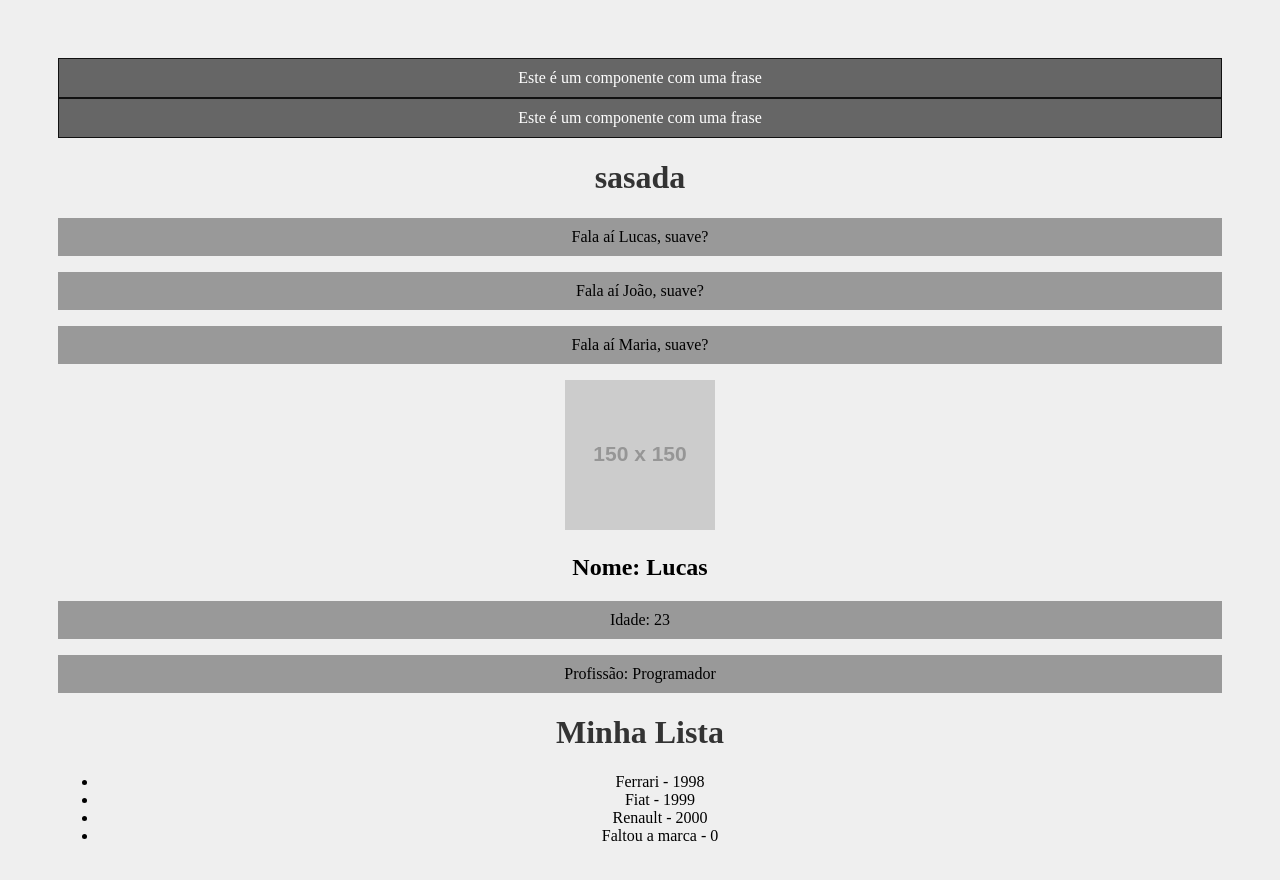
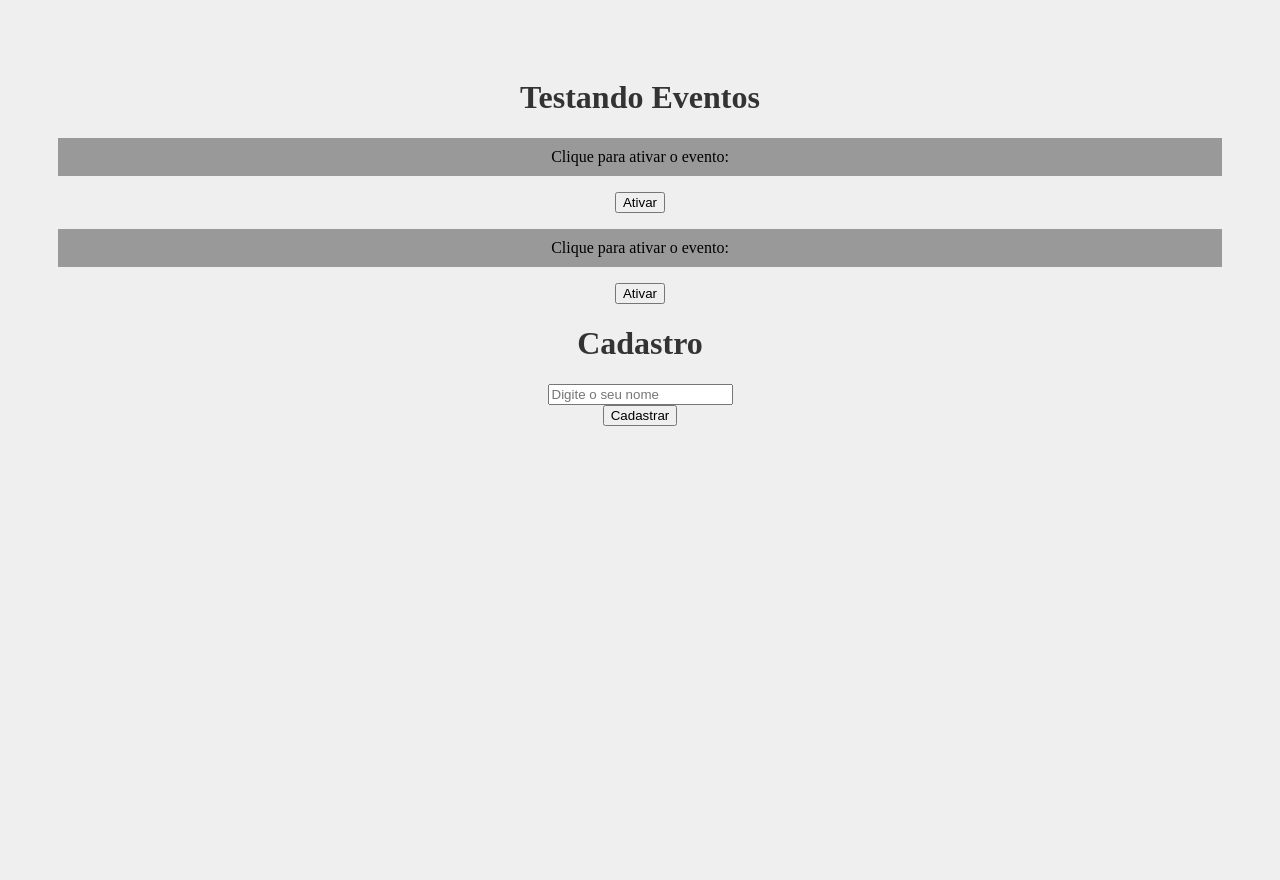
Before and after one commit to lucasgomes14/ReactCourse, a React (Create React App) app in the folder meu-projeto/: page / in a window 1280 px wide. Shown: the top 880 px of the page. Built offline with nearby package versions, Linux system fonts and the light colour scheme.

Commit message:
Events in React

```diff
--- a/meu-projeto/src/App.js
+++ b/meu-projeto/src/App.js
@@ -1,22 +1,16 @@
 import './App.css';
-import SayMyName from './components/SayMyName';
-import Pessoa from './components/Pessoa';
-import Frase from './components/Frase';
-import List from './components/List';
+import Evento from './components/Evento';
+import Form from './components/Form';
 
 function App() {
   const nome = "Maria"
 
   return (
     <div className="App">
-      <Frase />
-      <Frase />
-      <h1>sasada</h1>
-      <SayMyName nome="Lucas" />
-      <SayMyName nome="João" />
-      <SayMyName nome={nome} />
-      <Pessoa nome="Lucas" idade="23" profissao="Programador" foto="https://via.placeholder.com/150" />
-      <List />
+      <h1>Testando Eventos</h1>
+      <Evento numero={1} />
+      <Evento numero={2} />
+      <Form />
     </div>
   );
 }
--- /dev/null
+++ b/meu-projeto/src/components/Evento.js
@@ -0,0 +1,14 @@
+function Evento({ numero }) {
+    function meuEvento() {
+        console.log(`Opa, fui ativado! numero: ${numero}`)
+    }
+
+    return(
+        <div>
+            <p>Clique para ativar o evento:</p>
+            <button onClick={meuEvento}>Ativar</button>
+        </div>
+    )
+}
+
+export default Evento
--- /dev/null
+++ b/meu-projeto/src/components/Form.js
@@ -0,0 +1,22 @@
+function Form() {
+    function cadastrarUsuario(e) {
+        e.preventDefault()
+        console.log("Cadastrou o usuario")
+    }
+
+    return(
+        <div>
+            <h1>Cadastro</h1>
+            <form onSubmit={cadastrarUsuario}>
+                <div>
+                    <input type="text" placeholder="Digite o seu nome"/>
+                </div>
+                <div>
+                    <input type="submit" value="Cadastrar"/>
+                </div>
+            </form>
+        </div>
+    )
+}
+
+export default Form
```
